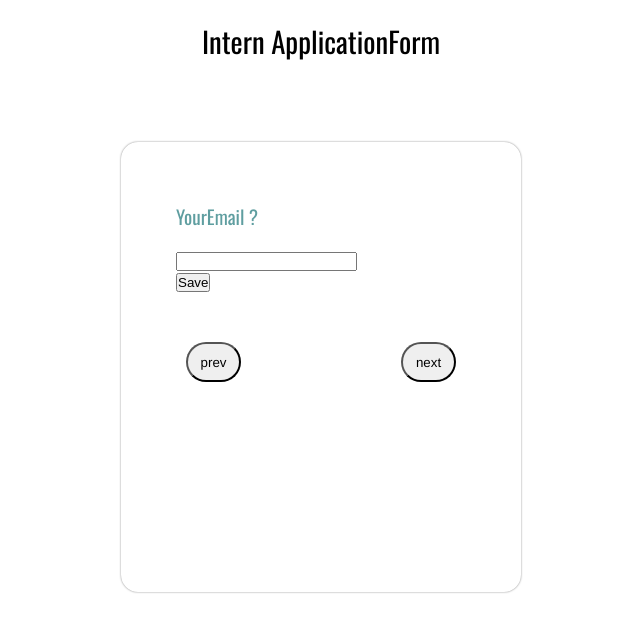
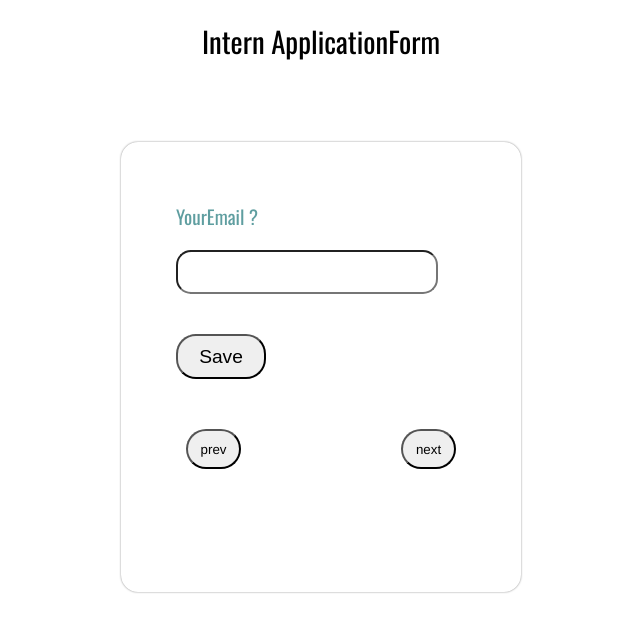
Before and after one commit to jyotirmoy-sinhababu/intern-application-form, a React (Create React App) app: page / in a window 1280 px wide. Shown: the top 632 px of the page, without its empty margins (319-959 px from the left). Built offline with nearby package versions, Linux system fonts and the light colour scheme.

Commit message:
style added to input field and save btn

```diff
--- a/src/component/display/Display.js
+++ b/src/component/display/Display.js
@@ -9,7 +9,9 @@ const Display = ({ data }) => {
   const [count, setCount] = useState(0);
 
   const incrementCount = () => {
-    setCount((prev) => prev + 1);
+    if (count < 9) {
+      setCount((prev) => prev + 1);
+    }
   };
 
   const decrementCount = () => {
--- a/src/component/input/InputField.js
+++ b/src/component/input/InputField.js
@@ -1,4 +1,5 @@
 import React from 'react';
+import './input.css';
 
 import { useState } from 'react';
 
@@ -43,7 +44,7 @@ const InputField = ({ data, count }) => {
                     type='radio'
                     required
                     name={item.choice_text}
-                    className='input-checkbox'
+                    className='input-radio'
                     onChange={(e) => {
                       handleChange(e);
                     }}
@@ -65,8 +66,11 @@ const InputField = ({ data, count }) => {
         ) : (
           <p>Loading...</p>
         )}
+
         <div>
-          <button type='submit'>Save</button>
+          <button className='save-btn' type='submit'>
+            Save
+          </button>
         </div>
       </form>
     );
--- /dev/null
+++ b/src/component/input/input.css
@@ -0,0 +1,28 @@
+.input-field {
+  width: 250px;
+  height: 40px;
+  border-radius: 15px;
+  padding-left: 8px;
+  color: black;
+  font-size: 1.2rem;
+}
+
+.input-radio {
+  font-family: system-ui, sans-serif;
+  font-size: 2rem;
+  font-weight: bold;
+  line-height: 1.1;
+  width: 1.2rem;
+  height: 1.2rem;
+  border: 0.15em solid currentColor;
+  border-radius: 50%;
+}
+
+.save-btn {
+  margin-top: 40px;
+  width: 90px;
+  height: 45px;
+  font-size: 1.2rem;
+  border-radius: 20px;
+  font-style: bold;
+}
```
